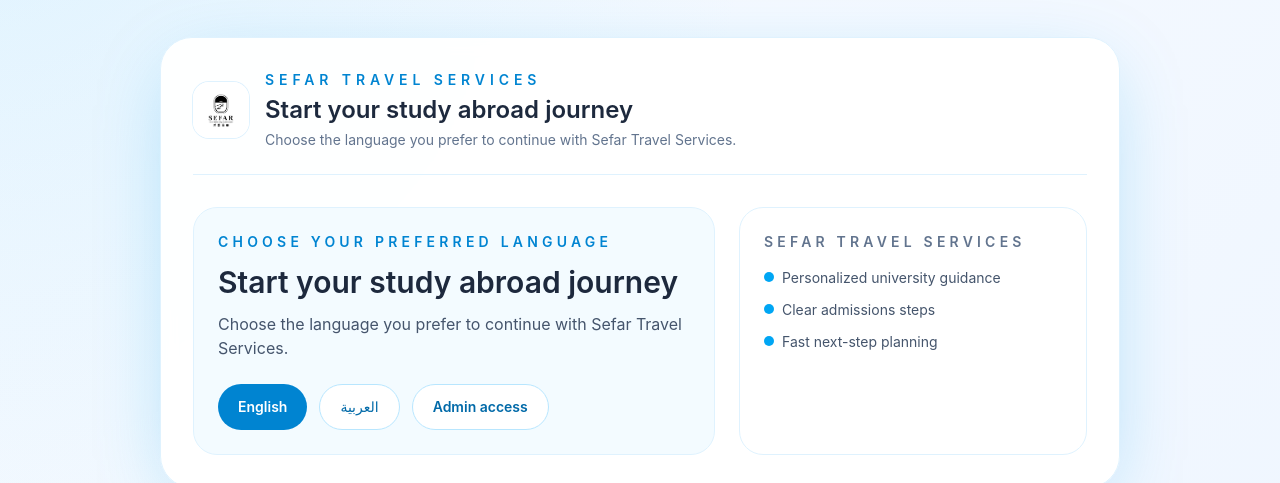
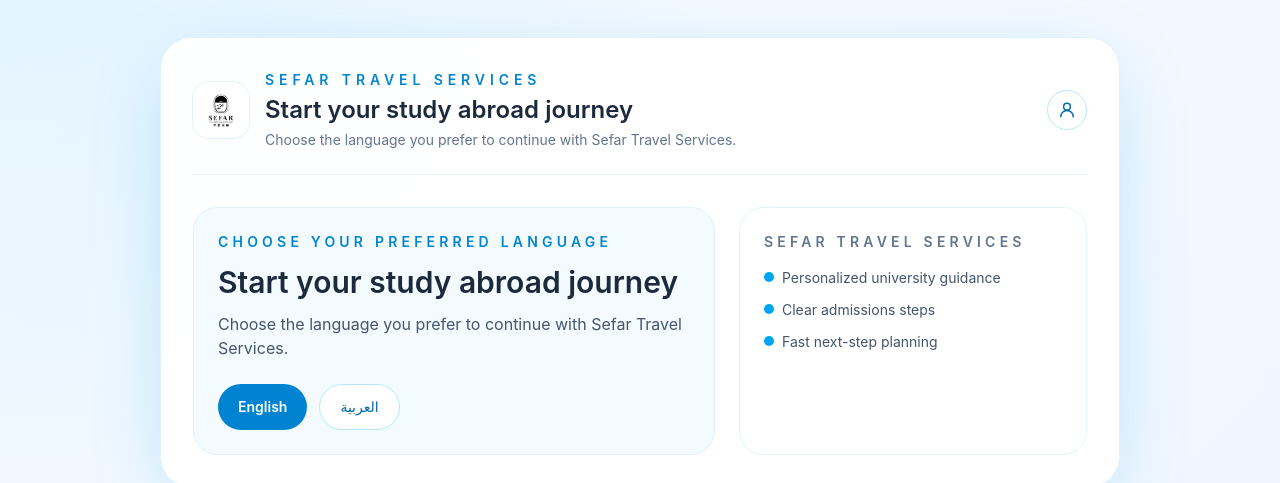
Before and after one commit to sefar-projects/form, a React (Vite) app: page / in a window 1280 px wide. Shown: the part 138-621 px from the top of the page. Built offline with nearby package versions, Linux system fonts and the light colour scheme; no server answers.

Commit message:
Move admin access to compact profile icon in header

```diff
--- a/src/components/Form/LeadForm.jsx
+++ b/src/components/Form/LeadForm.jsx
@@ -280,11 +280,28 @@
             </div>
           </div>
 
-          {!showIntro && !showAccessCode && !showDashboard ? (
-            <div className="rounded-full border border-sky-200 bg-sky-50 px-3 py-2 text-sm font-medium text-sky-700">
-              {t.stepLabel} {step} / 3
-            </div>
-          ) : null}
+          <div className="flex items-center gap-2">
+            {!showDashboard && !showAdmin ? (
+              <button
+                type="button"
+                onClick={() => setShowAdmin(true)}
+                className="inline-flex h-10 w-10 items-center justify-center rounded-full border border-sky-200 bg-white text-sky-700 transition hover:border-sky-300"
+                title={t.adminLoginTitle}
+                aria-label={t.adminLoginTitle}
+              >
+                <svg viewBox="0 0 24 24" fill="none" className="h-5 w-5" aria-hidden="true">
+                  <path d="M12 12a4 4 0 1 0 0-8 4 4 0 0 0 0 8Z" stroke="currentColor" strokeWidth="1.8" />
+                  <path d="M4.5 20a7.5 7.5 0 0 1 15 0" stroke="currentColor" strokeWidth="1.8" strokeLinecap="round" />
+                </svg>
+              </button>
+            ) : null}
+
+            {!showIntro && !showAccessCode && !showDashboard ? (
+              <div className="rounded-full border border-sky-200 bg-sky-50 px-3 py-2 text-sm font-medium text-sky-700">
+                {t.stepLabel} {step} / 3
+              </div>
+            ) : null}
+          </div>
         </div>
 
         {successMessage ? (
@@ -356,13 +373,6 @@
                 >
                   {t.arabic}
                 </button>
-                <button
-                  type="button"
-                  onClick={() => setShowAdmin(true)}
-                  className="rounded-full border border-sky-200 bg-white px-5 py-3 text-sm font-semibold text-sky-700 transition hover:border-sky-300"
-                >
-                  {t.adminLoginTitle}
-                </button>
               </div>
             </div>
 
```
